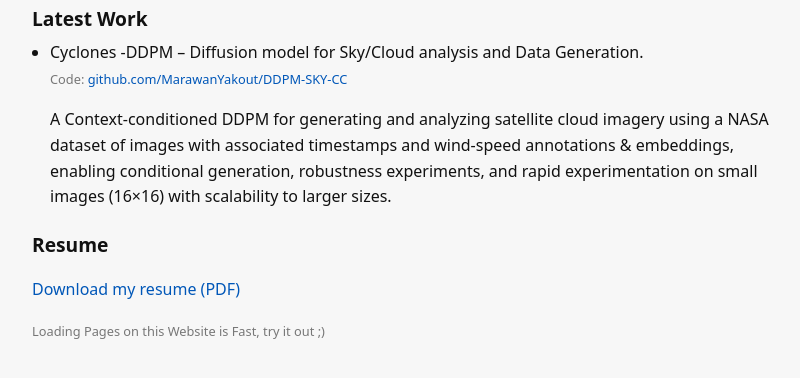
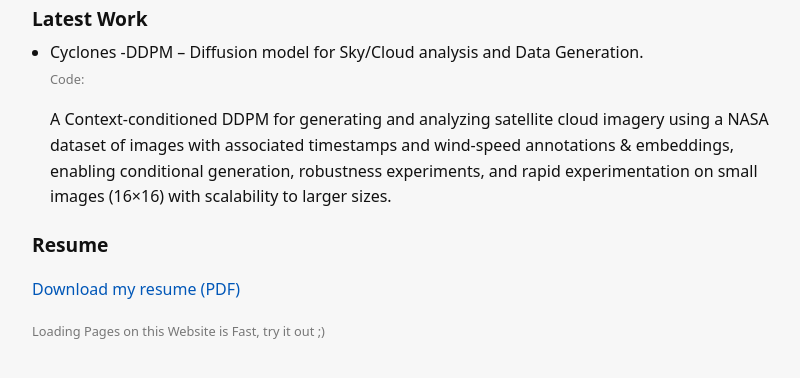
Before and after one commit to MarawanYakout/Portfolio, a plain HTML site: page resume.html in a window 1280 px wide. Shown: the part 1538-1916 px from the top of the page, without its empty margins (156-956 px from the left). Drawn offline with Linux system fonts and the light colour scheme.

Commit message:
Fix HTML encoding issues in resume.html

```diff
--- a/resume.html
+++ b/resume.html
@@ -371,7 +371,6 @@
                         Cyclones -DDPM – Diffusion model for Sky/Cloud analysis and Data Generation.
                         <br><small>Code:
                             <a href="https://github.com/MarawanYakout/cylones-DDPM">
-                                github.com/MarawanYakout/DDPM-SKY-CC
                             </a>
                         </small>
                     </li>
```
